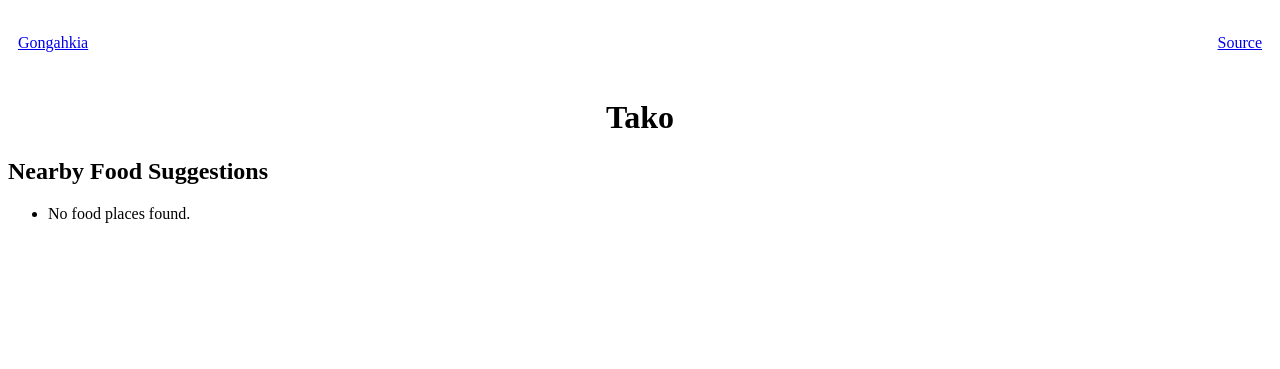
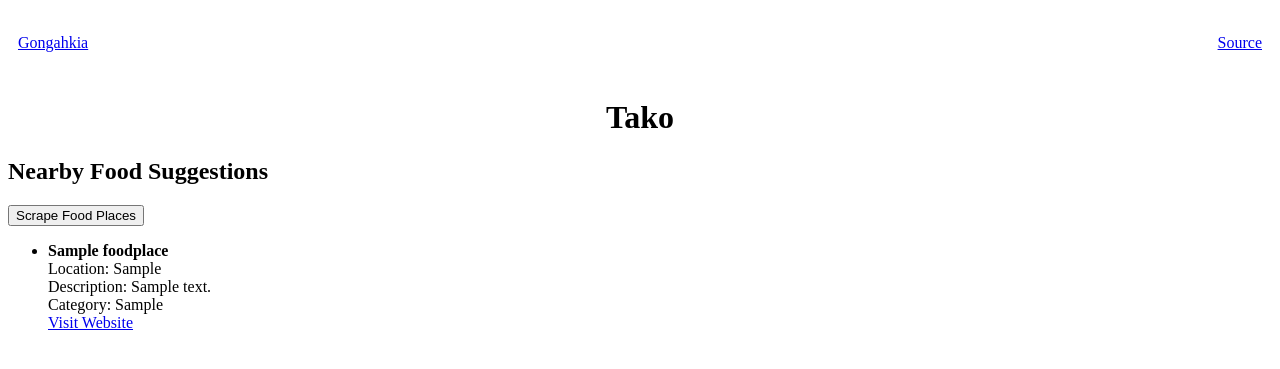
Before and after one commit to gongahkia/takko, a Django app: page / in a window 1280 px wide. Shown: the top 369 px of the page. Run offline with Django 5.2, Linux system fonts and the light colour scheme; tables that the repository leaves empty hold one stand-in row (values such as "Sample post"); data that the repository does not hold is empty.

Commit message:
might need to revert this to eb async again

```diff
--- a/food/scrapers/active_scrapers/ntu_scraper.py
+++ b/food/scrapers/active_scrapers/ntu_scraper.py
@@ -95,10 +95,10 @@
 
 # ----- Execution Code -----
 
-if __name__ == "__main__":
-    TARGET_URL = "https://www.ntu.edu.sg/life-at-ntu/leisure-and-dining/general-directory?locationTypes=all&locationCategories=all&page="
-    details_list, errors = scrape_ntu(TARGET_URL)
-    if errors:
-        print(f"errors encountered: {errors}")
-    else:
-        print("Scraping complete")
+# if __name__ == "__main__":
+#     TARGET_URL = "https://www.ntu.edu.sg/life-at-ntu/leisure-and-dining/general-directory?locationTypes=all&locationCategories=all&page="
+#     details_list, errors = scrape_ntu(TARGET_URL)
+#     if errors:
+#         print(f"errors encountered: {errors}")
+#     else:
+#         print("Scraping complete")
--- a/food/templates/food/index.html
+++ b/food/templates/food/index.html
@@ -14,24 +14,42 @@
             <a href="https://github.com/gongahkia">Gongahkia</a>
         </p>
         <p>
-            <a href="https://github.com/gongahkia/tako">Source</a>
+            <a href="https://github.com/gongahkia/w2e">Source</a>
         </p>
     </div>
     <h1 align="center">Tako</h1>
     <h2>Nearby Food Suggestions</h2>
+
+    <button id="scrape-button">Scrape Food Places</button>
     <ul id="food-list">
-        {% for food_place in food_places %}
+        {% for vendor in food_places %}
             <li>
-                <strong>{{ food_place.name }}</strong><br>
-                Location: {{ food_place.location }}<br>
-                Description: {{ food_place.description }}<br>
-                Category: {{ food_place.category }}<br>
-                Price: {{ food_place.price|default:"N/A" }}<br>
-                <a href="{{ food_place.url }}">Visit Website</a>
+                <strong>{{ vendor.name }}</strong><br>
+                Location: {{ vendor.location }}<br>
+                Description: {{ vendor.description }}<br>
+                Category: {{ vendor.category }}<br>
+                <a href="{{ vendor.url }}">Visit Website</a>
             </li>
-        {% empty %}
-            <li>No food places found.</li>
         {% endfor %}
     </ul>
+    <script>
+        document.getElementById('scrape-button').addEventListener('click', function() {
+            fetch('/scrape-food-places/')
+                .then(response => response.json())
+                .then(data => {
+                    const foodList = document.getElementById('food-list');
+                    foodList.innerHTML = '';
+                    data.forEach(place => {
+                        const li = document.createElement('li');
+                        li.innerHTML = `<strong>${place.name}</strong><br>
+                                        Location: ${place.location}<br>
+                                        Description: ${place.description}<br>
+                                        Category: ${place.category}<br>
+                                        <a href="${place.url}">Visit Website</a>`;
+                        foodList.appendChild(li);
+                    });
+                });
+        });
+    </script>
 </body>
 </html>
--- a/food/urls.py
+++ b/food/urls.py
@@ -1,6 +1,6 @@
 from django.urls import path, include
+from .views import index_view, scrape_food_places, FoodPlaceViewSet, UserPreferenceViewSet
 from rest_framework.routers import DefaultRouter
-from .views import index_view, FoodPlaceViewSet, UserPreferenceViewSet
 
 router = DefaultRouter()
 router.register(r'food-places', FoodPlaceViewSet)
@@ -8,5 +8,5 @@
 
 urlpatterns = [
     path('', index_view, name='index'),
-    path('api/', include(router.urls)),
+    path('scrape-food-places/', scrape_food_places, name='scrape-food-places'),
 ]
--- a/food/views.py
+++ b/food/views.py
@@ -3,29 +3,35 @@
 
 from rest_framework import viewsets
 from django.shortcuts import render
+from django.http import JsonResponse
 from .models import FoodPlace, UserPreference
 from .serializers import FoodPlaceSerializer, UserPreferenceSerializer
 from .scrapers.active_scrapers.ntu_scraper import scrape_ntu
 
-def scrape_and_save_food_places():
+def index_view(request):
+    food_places = FoodPlace.objects.all()
+    return render(request, 'food/index.html', {'food_places': food_places})
+
+def scrape_food_places(request):
+    print("executing scrape_food_places...")
     base_url = "https://www.ntu.edu.sg/life-at-ntu/leisure-and-dining/general-directory?locationTypes=all&locationCategories=all&page="
     details_list, errors = scrape_ntu(base_url)
-    FoodPlace.objects.all().delete()
     for item in details_list:
         FoodPlace.objects.update_or_create(
             name=item['name'],
-            location=item['location'],
-            description=item['description'],
-            category=item.get('category', ''),
-            price=None
+            defaults={
+                'location': item['location'],
+                'description': item['description'],
+                'category': item.get('category', ''),
+                'price': None,
+                'url': item['url']
+            }
         )
+    updated_food_places = FoodPlace.objects.all().values()
     if errors:
-        print(f"Errors encountered: {errors}")
-    print(details_list)
-
-def index_view(request):
-    scrape_and_save_food_places()
-    return render(request, 'food/index.html', {'food_places': FoodPlace.objects.all()})
+        print(errors)
+    print("scrape_food_places finished execution!")
+    return JsonResponse(list(updated_food_places), safe=False)
 
 class FoodPlaceViewSet(viewsets.ModelViewSet):
     queryset = FoodPlace.objects.all()
```
